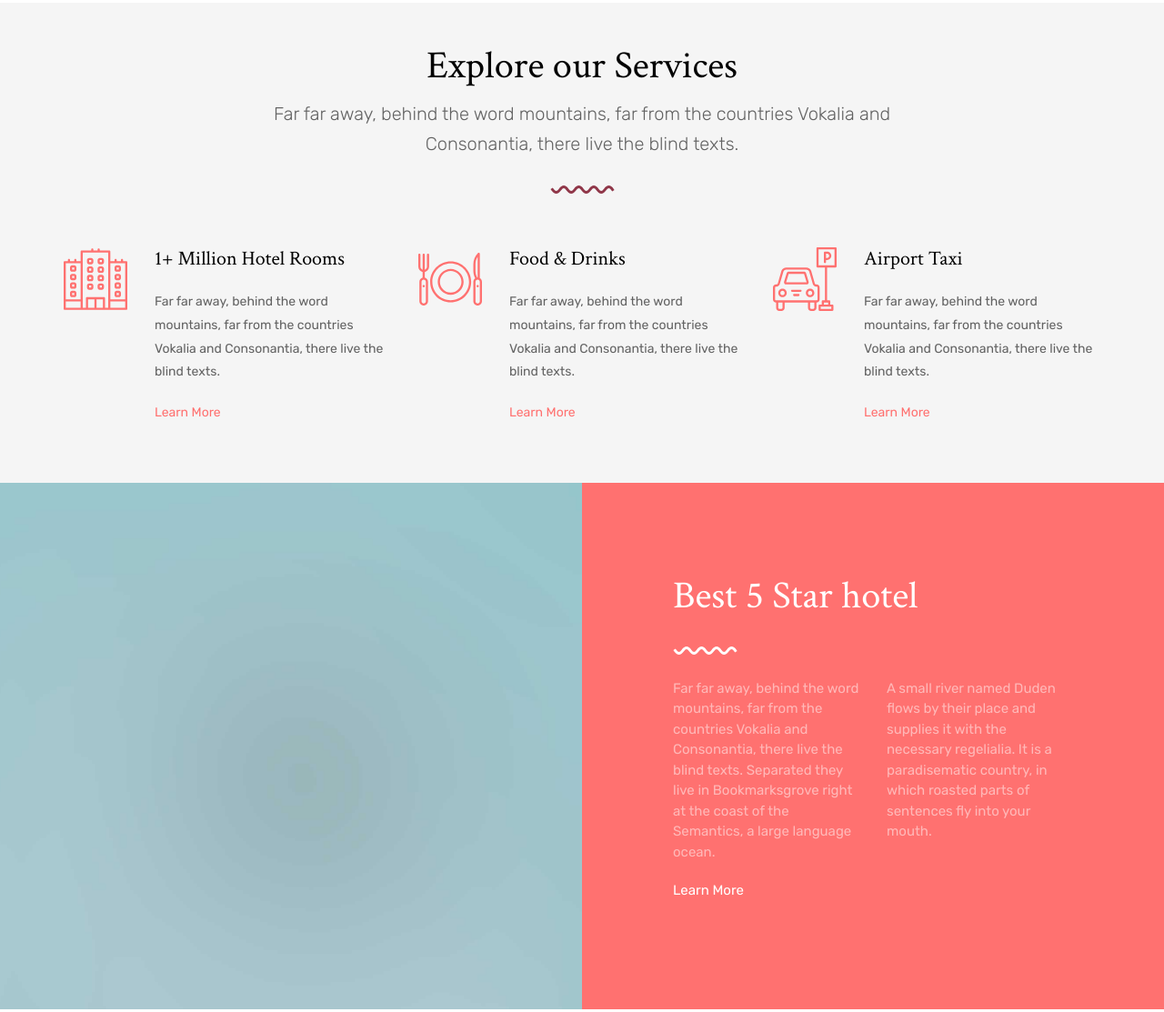
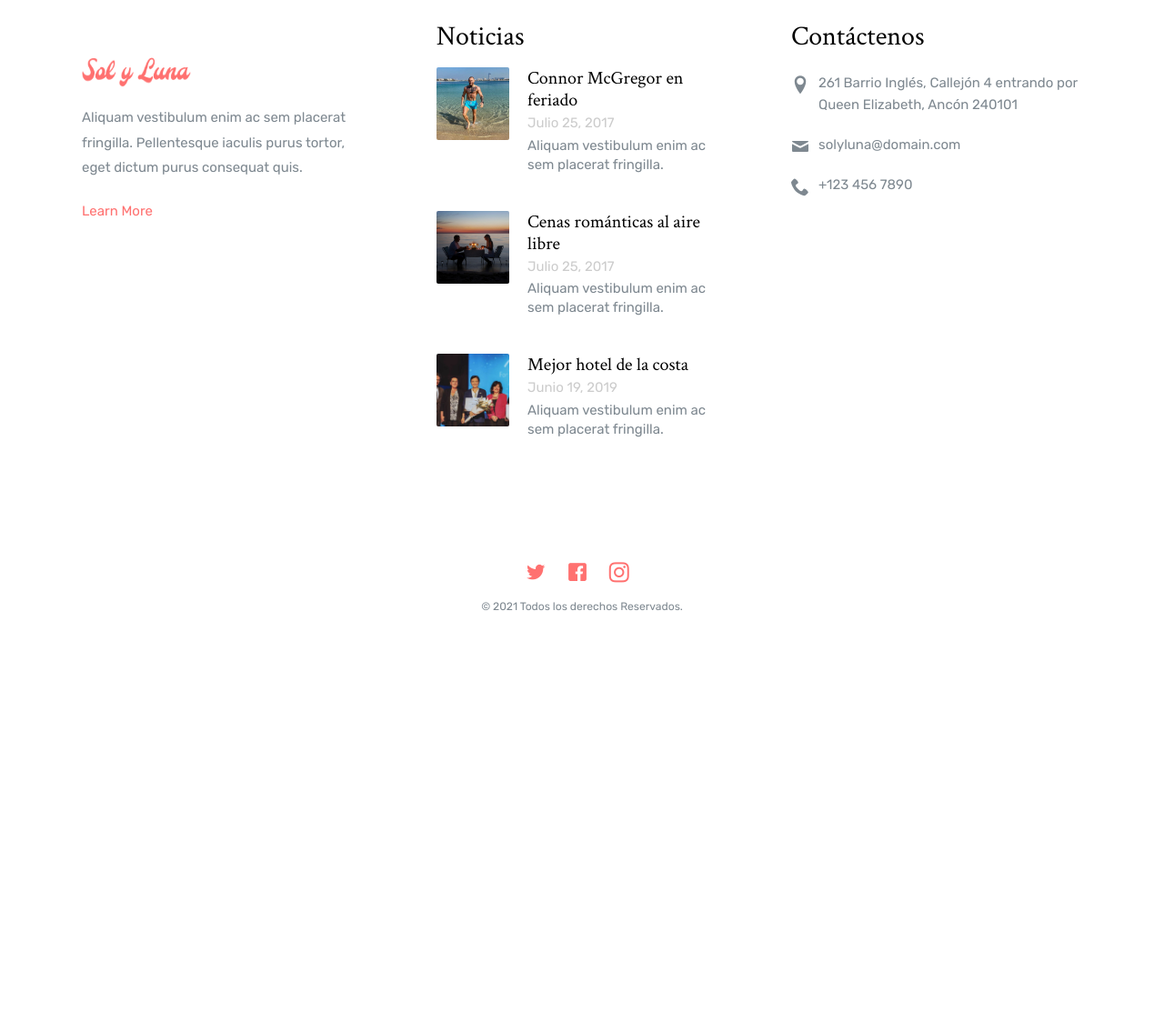
Before and after one commit to BriggitteL/ProyectoDAWM, a website: page atlantis/atlantis/rooms.html in a window 1280 px wide. Shown: the part 2073-3186 px from the top of the page at 91% size. After the commit the page ends 2773 px from the top, so only its background shows below. Drawn offline with Linux system fonts and the light colour scheme; files whose address does not match are found by name.

Commit message:
Eliminación de partes repetidas en otras páginas: servicios y ubicacion

```diff
--- a/atlantis/atlantis/rooms.html
+++ b/atlantis/atlantis/rooms.html
@@ -222,74 +222,6 @@
 				</div>
 			</div>
 		</section>
-		<section class="probootstrap-section probootstrap-section-dark">
-			<div class="container">
-				<div class="row mb30">
-					<div class="col-md-8 col-md-offset-2 probootstrap-section-heading text-center">
-						<h2>Explore our Services</h2>
-						<p class="lead">Far far away, behind the word mountains, far from the countries Vokalia and Consonantia, there live the blind texts.</p>
-						<p><img src="img/curve.svg" class="svg" alt="Free HTML5 Bootstrap Template"></p>
-					</div>
-				</div>
-				<div class="row">
-					<div class="col-md-4">
-						<div class="service left-icon probootstrap-animate">
-							<div class="icon">
-								<img src="img/flaticon/svg/001-building.svg" class="svg" alt="Free HTML5 Bootstrap Template by uicookies.com">
-							</div>
-							<div class="text">
-								<h3>1+ Million Hotel Rooms</h3>
-								<p>Far far away, behind the word mountains, far from the countries Vokalia and Consonantia, there live the blind texts.</p>
-								<p><a href="#" class="link-with-icon">Learn More <i class=" icon-chevron-right"></i></a></p>
-							</div>
-						</div>
-					</div>
-					<div class="col-md-4">
-						<div class="service left-icon probootstrap-animate">
-							<div class="icon">
-								<img src="img/flaticon/svg/003-restaurant.svg" class="svg" alt="Free HTML5 Bootstrap Template by uicookies.com">
-							</div>
-							<div class="text">
-								<h3>Food &amp; Drinks</h3>
-								<p>Far far away, behind the word mountains, far from the countries Vokalia and Consonantia, there live the blind texts.</p>
-								<p><a href="#" class="link-with-icon">Learn More <i class=" icon-chevron-right"></i></a></p>
-							</div>
-						</div>
-					</div>
-					<div class="col-md-4">
-						<div class="service left-icon probootstrap-animate">
-							<div class="icon">
-								<img src="img/flaticon/svg/004-parking.svg" class="svg" alt="Free HTML5 Bootstrap Template by uicookies.com">
-							</div>
-							<div class="text">
-								<h3>Airport Taxi</h3>
-								<p>Far far away, behind the word mountains, far from the countries Vokalia and Consonantia, there live the blind texts.</p>
-								<p><a href="#" class="link-with-icon">Learn More <i class=" icon-chevron-right"></i></a></p>
-							</div>
-						</div>
-					</div>
-				</div>
-			</div>
-		</section>
-
-		<section class="probootstrap-half">
-			<div class="image" style="background-image: url(img/slider_2.jpg);"></div>
-			<div class="text">
-				<div class="probootstrap-animate fadeInUp probootstrap-animated">
-					<h2 class="mt0">Best 5 Star hotel</h2>
-					<p><img src="img/curve_white.svg" class="seperator" alt="Free HTML5 Bootstrap Template"></p>
-					<div class="row">
-						<div class="col-md-6">
-							<p>Far far away, behind the word mountains, far from the countries Vokalia and Consonantia, there live the blind texts. Separated they live in Bookmarksgrove right at the coast of the Semantics, a large language ocean.</p>
-						</div>
-						<div class="col-md-6">
-							<p>A small river named Duden flows by their place and supplies it with the necessary regelialia. It is a paradisematic country, in which roasted parts of sentences fly into your mouth.</p>
-						</div>
-					</div>
-					<p><a href="#" class="link-with-icon white">Learn More <i class=" icon-chevron-right"></i></a></p>
-				</div>
-			</div>
-		</section>
 
 		<!-- START: footer -->
 		<footer role="contentinfo" class="probootstrap-footer">
```
